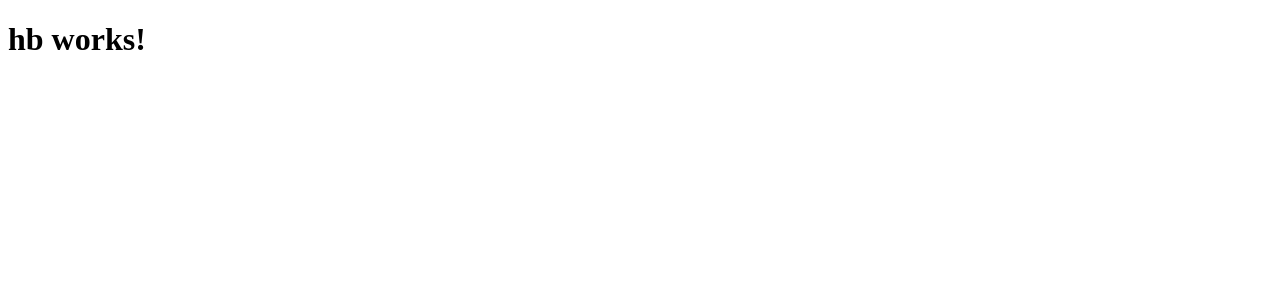
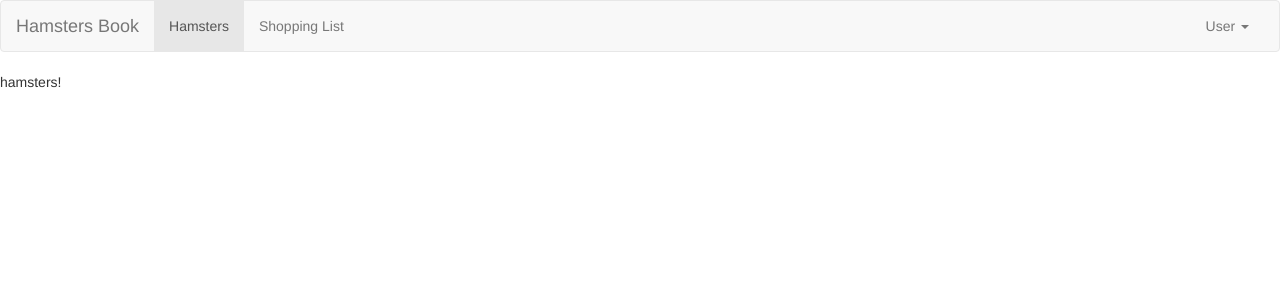
Before and after one commit to verybluebot/udemy-angular2, an Angular app: page / in a window 1280 px wide. Shown: the top 300 px of the page. Built offline with nearby package versions, Linux system fonts and the light colour scheme.

Commit message:
:ghost: first commit

```diff
--- a/src/app/app.component.html
+++ b/src/app/app.component.html
@@ -1,3 +1,2 @@
-<h1>
-  {{title}}
-</h1>
+<hb-header></hb-header>
+<p>hamsters!</p>
--- a/src/app/app.component.ts
+++ b/src/app/app.component.ts
@@ -1,4 +1,5 @@
 import { Component } from '@angular/core';
+import { HeaderComponent } from './header/header.component';
 
 @Component({
   selector: 'hb-root',
@@ -6,5 +7,5 @@
   styleUrls: ['./app.component.scss']
 })
 export class AppComponent {
-  title = 'hb works!';
+  title = 'hamsters book works!';
 }
--- a/src/app/app.module.ts
+++ b/src/app/app.module.ts
@@ -4,10 +4,12 @@
 import { HttpModule } from '@angular/http';
 
 import { AppComponent } from './app.component';
+import { HeaderComponent } from './header/header.component';
 
 @NgModule({
   declarations: [
-    AppComponent
+    AppComponent,
+    HeaderComponent
   ],
   imports: [
     BrowserModule,
--- /dev/null
+++ b/src/app/header/header.component.html
@@ -0,0 +1,28 @@
+<nav class="navbar navbar-default">
+  <div class="container-fluid">
+    <!-- Brand and toggle get grouped for better mobile display -->
+    <div class="navbar-header">
+      <a class="navbar-brand" href="#">Hamsters Book</a>
+    </div>
+
+    <!-- Collect the nav links, forms, and other content for toggling -->
+    <div class="collapse navbar-collapse" id="bs-example-navbar-collapse-1">
+      <ul class="nav navbar-nav">
+        <li class="active"><a href="#">Hamsters <span class="sr-only">(current)</span></a></li>
+        <li><a href="#">Shopping List</a></li>
+      </ul>
+
+      <ul class="nav navbar-nav navbar-right">
+        <li class="dropdown">
+          <a href="#" class="dropdown-toggle" data-toggle="dropdown" role="button" aria-haspopup="true" aria-expanded="false">User <span class="caret"></span></a>
+          <ul class="dropdown-menu">
+            <li><a href="#">Login</a></li>
+            <li><a href="#">Other</a></li>
+            <li role="separator" class="divider"></li>
+            <li><a href="#">Logout</a></li>
+          </ul>
+        </li>
+      </ul>
+    </div><!-- /.navbar-collapse -->
+  </div><!-- /.container-fluid -->
+</nav>
--- /dev/null
+++ b/src/app/header/header.component.ts
@@ -0,0 +1,15 @@
+import { Component, OnInit } from '@angular/core';
+
+@Component({
+  selector: 'hb-header',
+  templateUrl: './header.component.html',
+  styleUrls: ['./header.component.scss']
+})
+export class HeaderComponent implements OnInit {
+
+  constructor() { }
+
+  ngOnInit() {
+  }
+
+}
--- a/src/index.html
+++ b/src/index.html
@@ -2,11 +2,12 @@
 <html>
 <head>
   <meta charset="utf-8">
-  <title>HamstersBook</title>
+  <title>Hamsters Book</title>
   <base href="/">
 
   <meta name="viewport" content="width=device-width, initial-scale=1">
   <link rel="icon" type="image/x-icon" href="favicon.ico">
+  <link rel="stylesheet" href="https://maxcdn.bootstrapcdn.com/bootstrap/3.3.7/css/bootstrap.min.css" integrity="sha384-BVYiiSIFeK1dGmJRAkycuHAHRg32OmUcww7on3RYdg4Va+PmSTsz/K68vbdEjh4u" crossorigin="anonymous">
 </head>
 <body>
   <hb-root>Loading...</hb-root>
```
Also changed, not shown: src/app/header/header.component.scss (added), 1 other file (tests, documents, lock files or other folders).
